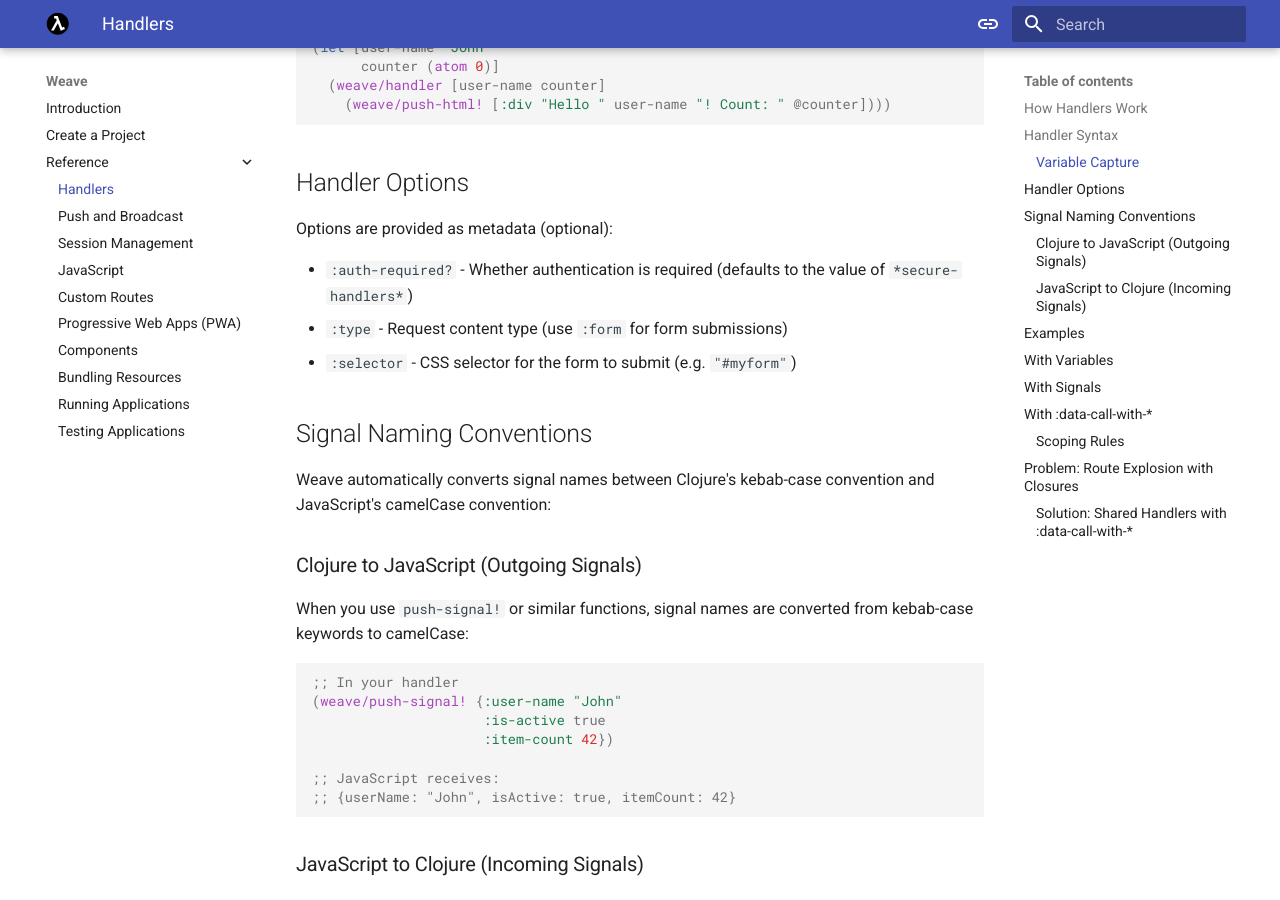
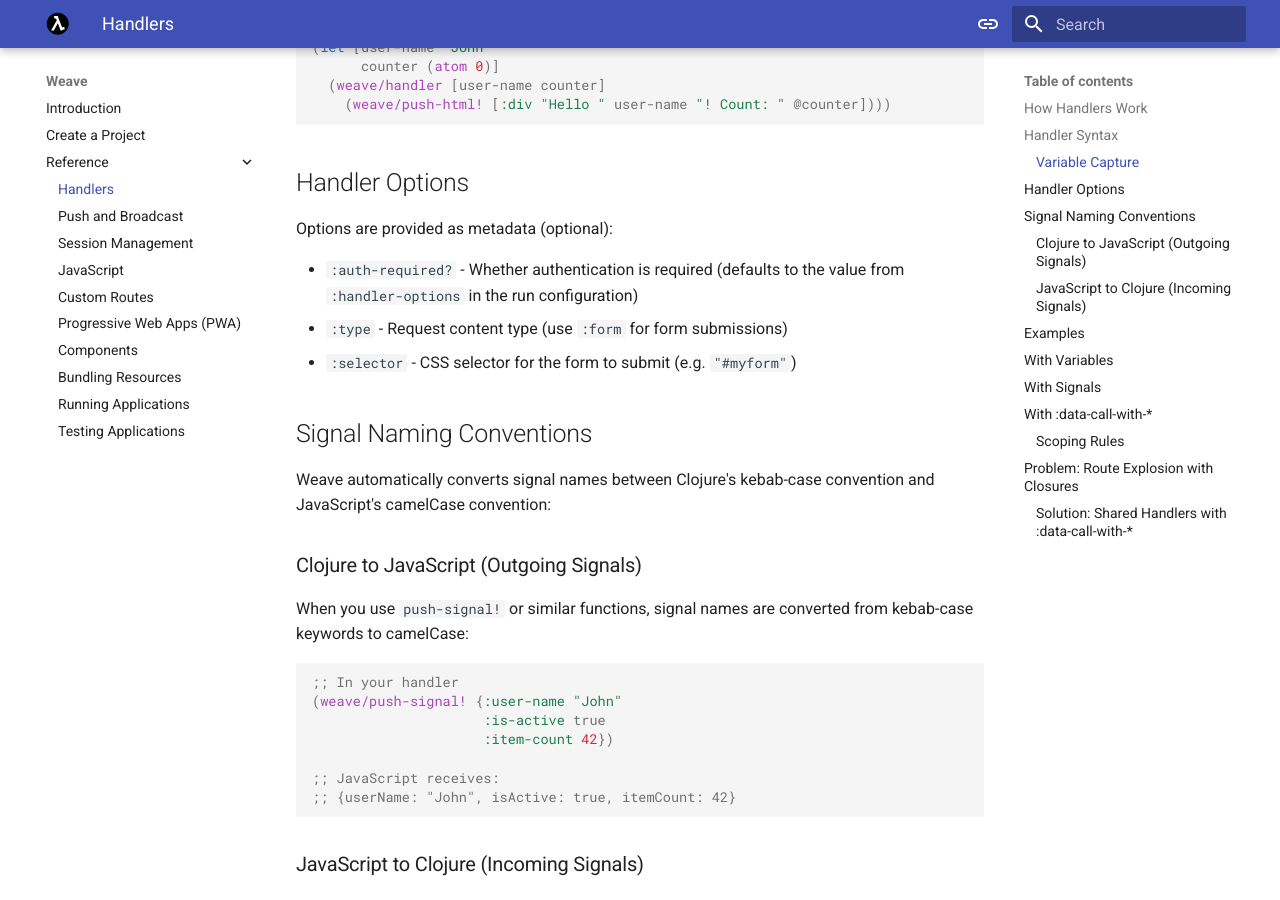
Before and after one commit to nakkaya/weave, an MkDocs documentation site: the page built from doc/docs/reference/10_handlers.md, in a window 1280 px wide and 900 px high, scrolled down 951 px. Built offline with MkDocs 1.6.1 and Material for MkDocs 9.7.7, drawn with Linux system fonts in a browser that asks for light colours.

Commit message:
implement :handler-options

```diff
--- a/doc/docs/reference/10_handlers.md
+++ b/doc/docs/reference/10_handlers.md
@@ -44,7 +44,7 @@
 Options are provided as metadata (optional):
 
 - `:auth-required?` - Whether authentication is required (defaults to
-  the value of `*secure-handlers*`)
+  the value from `:handler-options` in the run configuration)
 - `:type` - Request content type (use `:form` for form submissions)
 - `:selector` - CSS selector for the form to submit (e.g. `"#myform"`)
 
```
Also changed, not shown: doc/docs/reference/90_running.md (+1 -1 lines), 2 other files.
